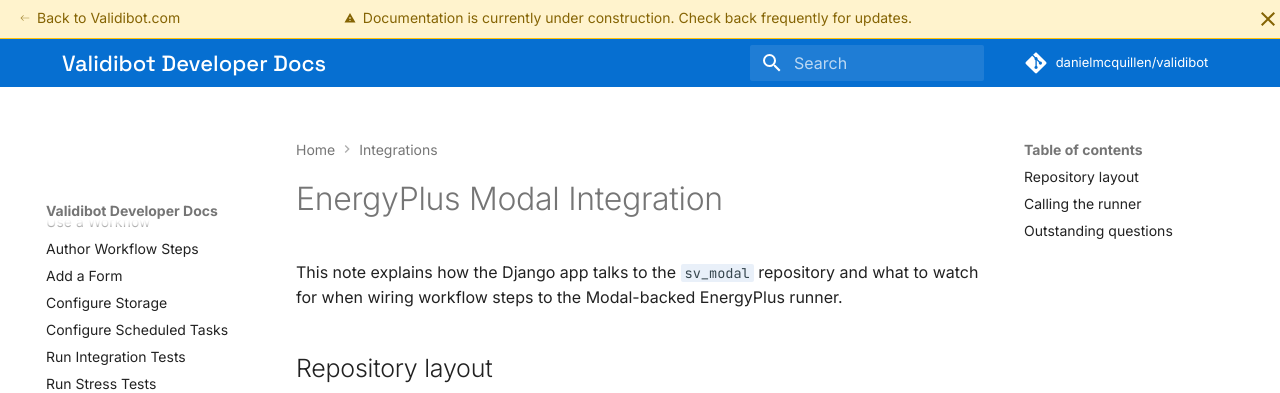
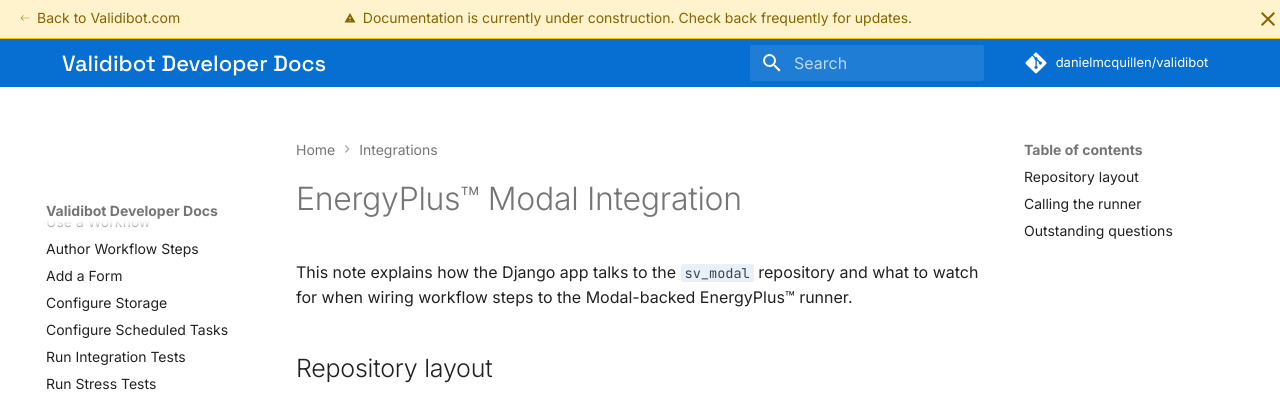
Before and after one commit to danielmcquillen/validibot, an MkDocs documentation site: the page built from docs/dev_docs/integrations/energyplus_modal.md, in a window 1280 px wide and 900 px high. Shown: the top 393 px of the window. Built offline with MkDocs 1.6.1 and Material for MkDocs 9.7.7, drawn with Linux system fonts in a browser that asks for light colours; comment, search, counter and statistics services are not loaded.

Commit message:
Tweak docs

```diff
--- a/docs/dev_docs/integrations/energyplus_modal.md
+++ b/docs/dev_docs/integrations/energyplus_modal.md
@@ -1,7 +1,7 @@
-# EnergyPlus Modal Integration
+# EnergyPlus™ Modal Integration
 
 This note explains how the Django app talks to the `sv_modal` repository and what
-to watch for when wiring workflow steps to the Modal-backed EnergyPlus runner.
+to watch for when wiring workflow steps to the Modal-backed EnergyPlus™ runner.
 
 ## Repository layout
 
```
Also changed, not shown: README.md (+6 -4 lines), docs/dev_docs/how-to/author-workflow-steps.md (+1 -1 lines), docs/help_pages/getting-started/how-it-works.md (+1 -1 lines), docs/help_pages/validators/signals.md (+3 -3 lines), docs/help_pages/validators/validators-overview.md (+1 -1 lines), 1 other file.
